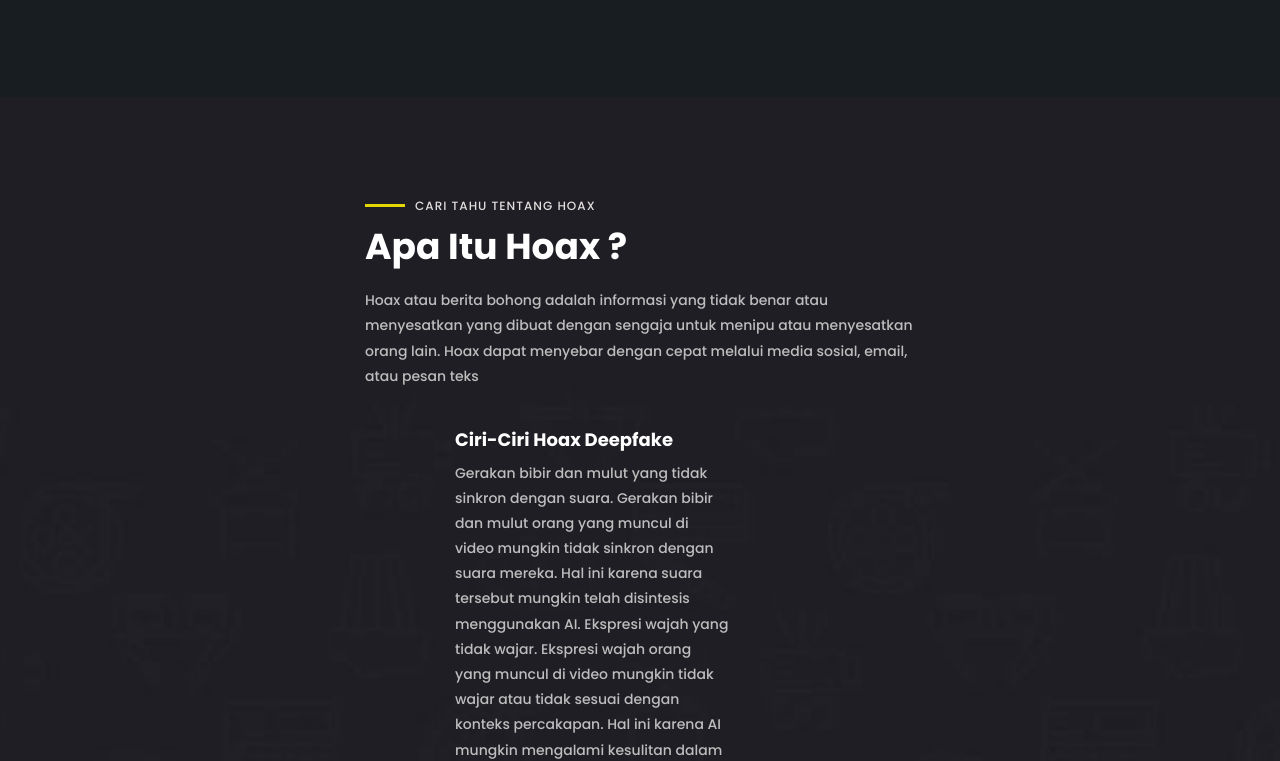
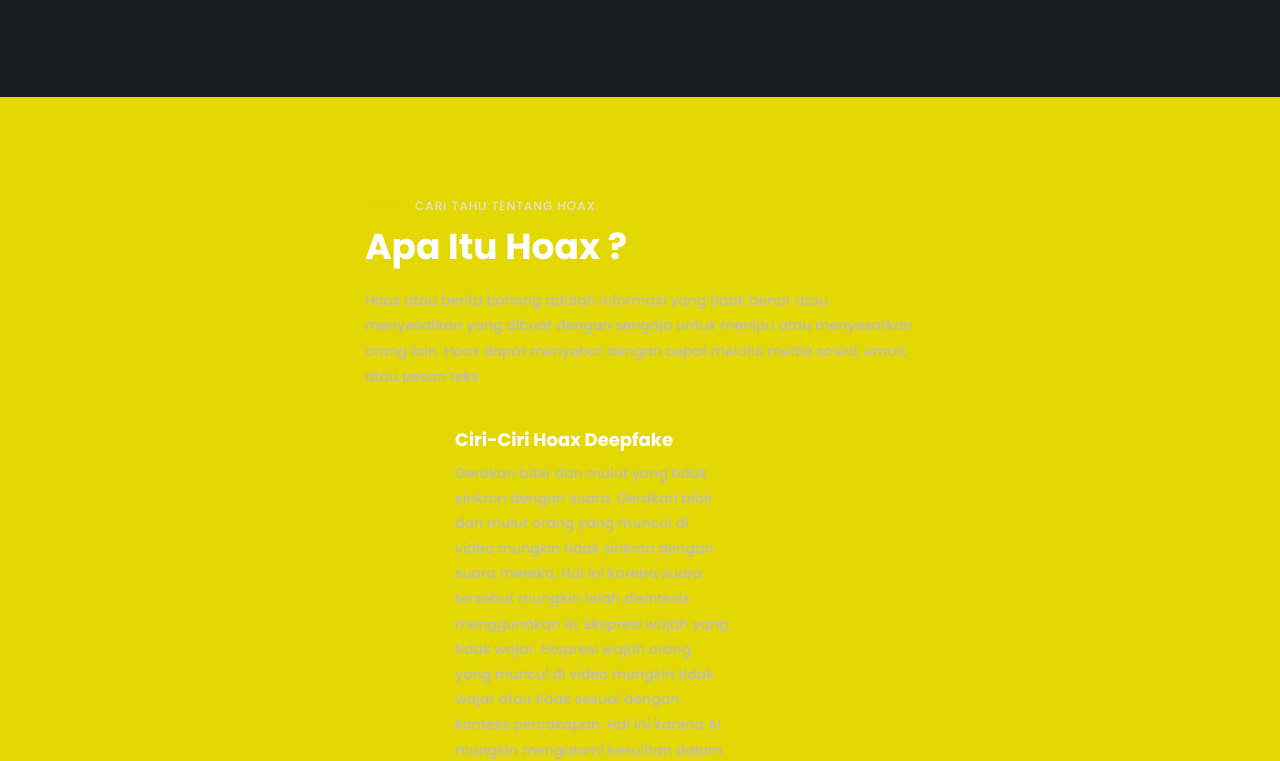
Before and after one commit to bhiir/website-hoax, a plain HTML site: page movie-details.html in a window 1280 px wide. Shown: the part 541-1302 px from the top of the page. Drawn offline with nearby package versions, Linux system fonts and the light colour scheme.

Commit message:
Update style.css

```diff
--- a/assets/css/style.css
+++ b/assets/css/style.css
@@ -606,9 +606,8 @@ body.active { overflow: hidden; }
 \*-----------------------------------*/
 
 .service {
-  background: url("../images/service-bg.jpg") no-repeat;
+  background: url("../images/cta-bg.jpg") no-repeat;
   background-size: cover;
-  background-position: center;
   padding-block: var(--section-padding);
 }
 
```
